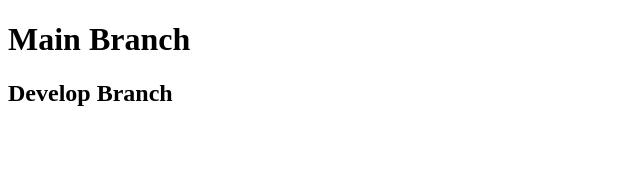
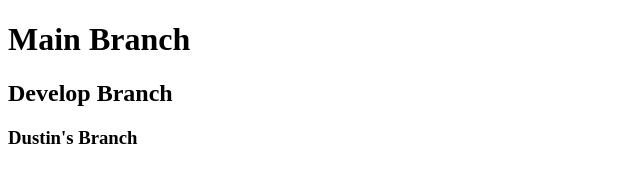
Before and after one commit to RJYocham/teamGit, a plain HTML site: page index.html in a window 1280 px wide. Shown: the whole page, without its empty margins (0-640 px from the left). Drawn offline with Linux system fonts and the light colour scheme.

Commit message:
Initialized Dustin's Branch

```diff
--- a/index.html
+++ b/index.html
@@ -10,6 +10,7 @@
 
     <h1>Main Branch</h1>
     <h2>Develop Branch</h2>
+    <h3>Dustin's Branch</h3>
 
 </body>
 </html>
```
